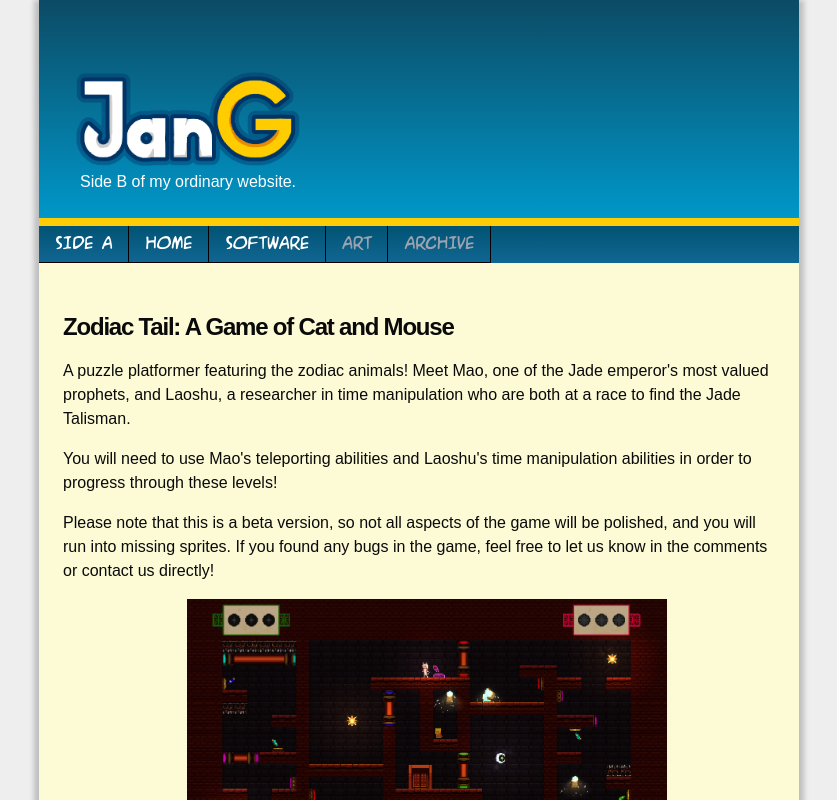
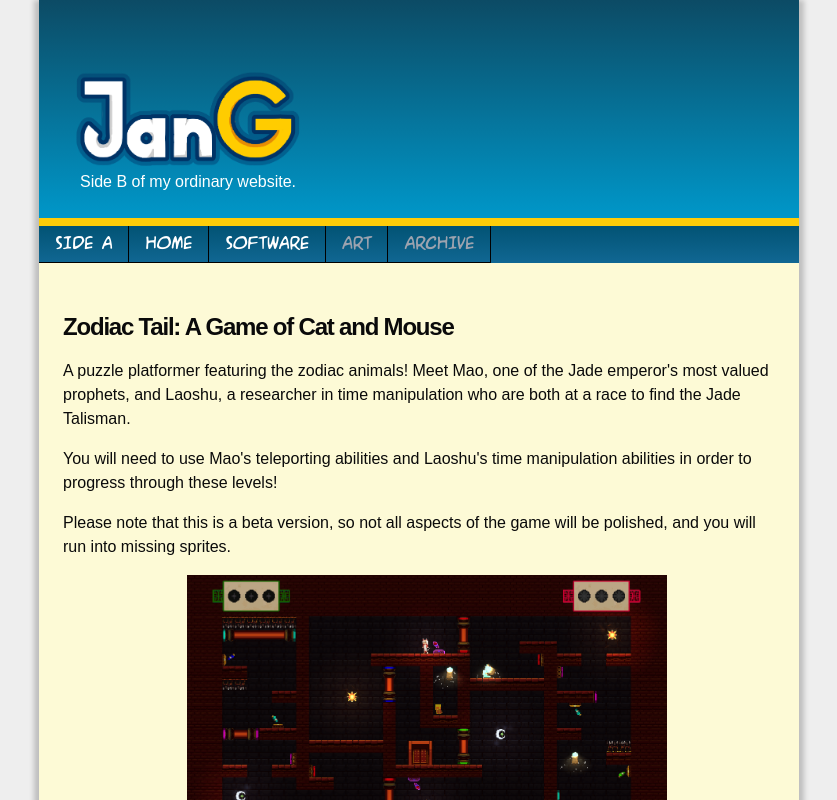
Before and after one commit to jangarong/jangarong.github.io, a Next.js app: page /software in a window 1280 px wide. Shown: the top 800 px of the page, without its empty margins (221-1058 px from the left). Built offline with nearby package versions, Linux system fonts and the light colour scheme.

Commit message:
remove itch.io copypaste

```diff
--- a/src/app/software/page.tsx
+++ b/src/app/software/page.tsx
@@ -15,7 +15,7 @@ export default function Page() {
             </div><div className="mb-4">
                 You will need to use Mao&apos;s teleporting abilities and Laoshu&apos;s time manipulation abilities in order to progress through these levels!
             </div><div className="mb-4">
-                Please note that this is a beta version, so not all aspects of the game will be polished, and you will run into missing sprites. If you found any bugs in the game, feel free to let us know in the comments or contact us directly!
+                Please note that this is a beta version, so not all aspects of the game will be polished, and you will run into missing sprites.
             </div>
             <div className="w-[100%] flex justify-center mx-[8px] my-4">
                 <Image src={"./screenshots/zt0.png"} alt="screenshot0" width={480} height={360} />
```
